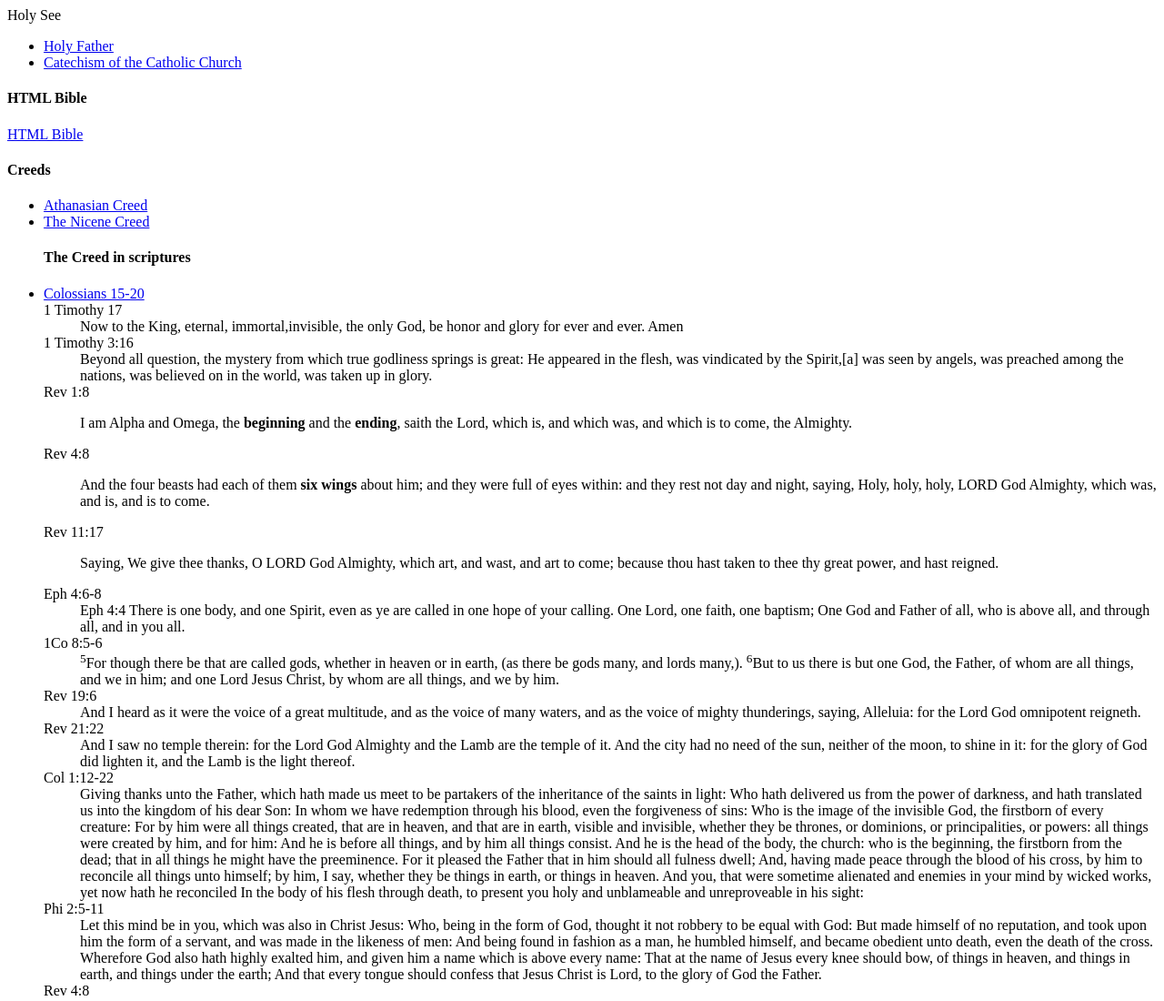
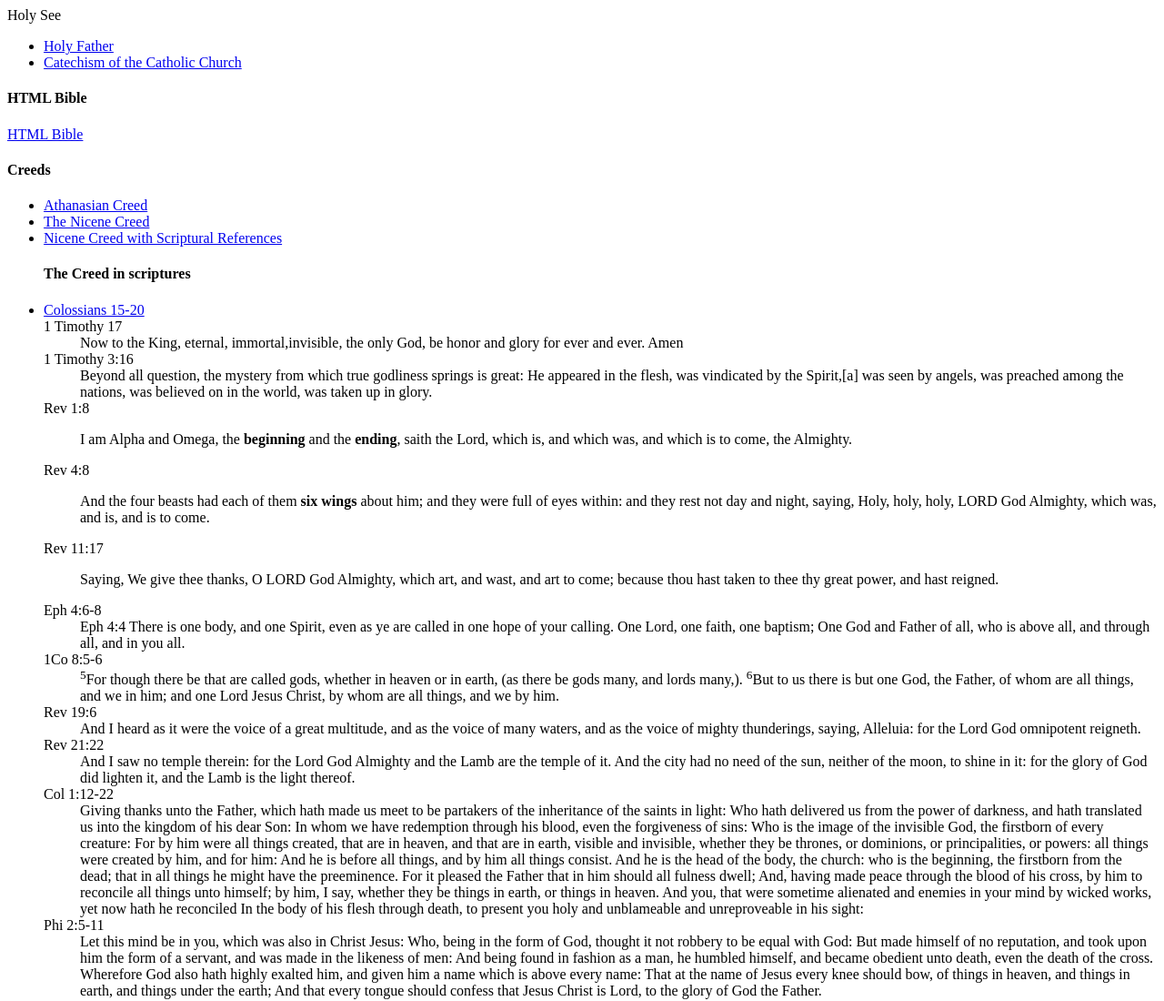
Before and after one commit to Dwjf/credo, a website: page index.html in a window 1280 px wide. Shown: the top 1100 px of the page at 91% size. Drawn offline with Linux system fonts and the light colour scheme.

Commit message:
changes and additions

```diff
--- a/index.html
+++ b/index.html
@@ -34,6 +34,7 @@
     <ul>
         <li><a href="athanasian.creed.html" target="_blank">Athanasian Creed</a></li>
         <li><a href="https://www.usccb.org/beliefs-and-teachings/what-we-believe" target="_blank">The Nicene Creed</a></li>
+        <li><a href="https://stpaulsirvine.org/the-creed-with-scriptural-references/" target="_blank">Nicene Creed with Scriptural References</a></li>
 
         <h4>The Creed in scriptures</h4>
         <li><a href="https://www.biblegateway.com/passage/?search=Colossians%201%3A15-20&version=NIV" target="_blank">Colossians 15-20</a></li>
```
